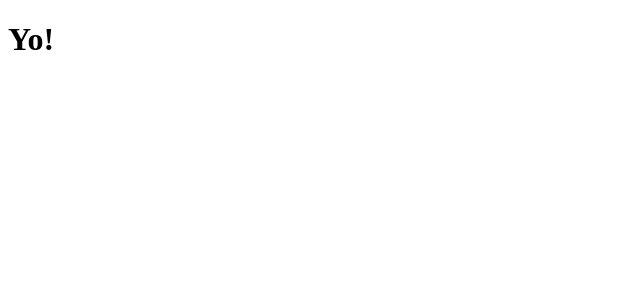
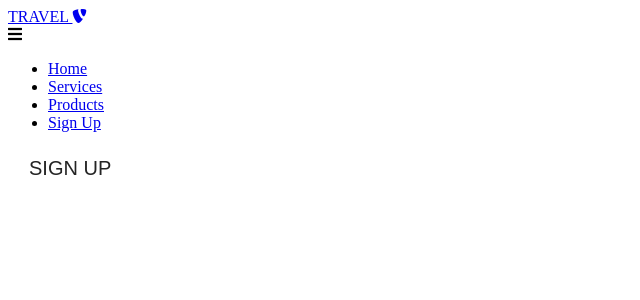
Before and after one commit to Sioomak/my-react-website-demo, a React (Create React App) app: page / in a window 1280 px wide. Shown: the top 300 px of the page, without its empty margins (0-640 px from the left). Built offline with nearby package versions, Linux system fonts and the light colour scheme.

Commit message:
ButtonJS and ButtonCSS added

```diff
--- a/package.json
+++ b/package.json
@@ -8,6 +8,7 @@
     "@testing-library/user-event": "^7.1.2",
     "react": "^16.14.0",
     "react-dom": "^16.14.0",
+    "react-router-dom": "^5.2.0",
     "react-scripts": "3.4.3"
   },
   "scripts": {
--- a/public/index.html
+++ b/public/index.html
@@ -20,6 +20,8 @@
       href="https://fonts.googleapis.com/css2?family=PT+Sans:wght@700&display=swap"
       rel="stylesheet"
     />
+    <link rel="stylesheet" href="https://use.fontawesome.com/releases/v5.15.1/css/all.css"
+      integrity="sha384-vp86vTRFVJgpjF9jiIGPEEqYqlDwgyBgEF109VFjmqGmIY/Y4HV4d3Gp2irVfcrp" crossorigin="anonymous">
 
     <!--
       manifest.json provides metadata used when your web app is installed on a
--- a/src/App.js
+++ b/src/App.js
@@ -1,11 +1,19 @@
 import React from 'react';
+import Navbar from './components/Navbar';
+import {BrowserRouter as Router, Switch, Route} from 'react-router-dom';
 import './App.css';
+
 
 function App() {
   return (
-    <div className='app'>
-      <h1>Yo!</h1>
-    </div>
+    <>
+    <Router>
+      <Navbar/>
+      <Switch>
+        <Route path='/' exact/>
+      </Switch>
+    </Router>
+    </>
   )
 }
 
--- /dev/null
+++ b/src/components/Button.css
@@ -0,0 +1,41 @@
+:root {
+  --primary: #fff;
+}
+
+.btn {
+  padding: 8px, 20px;
+  border-radius: 2px;
+  outline: none;
+  border: none;
+  cursor: pointer;
+}
+
+.btn--primary {
+  background-color: var(--primary);
+  color: #242424;
+  border: 1px solid var(--primary);
+}
+
+.btn--outline {
+  background-color: transparent;
+  color: #fff;
+  padding: 8px 20px;
+  border: 1px solid var(--primary);
+  transition: all 0.3s ease-out;
+}
+
+.btn--medium {
+  padding: 8px 20px;
+  font-size: 20px;
+}
+.btn--large {
+  padding: 12px 26px;
+  font-size: 20px;
+}
+
+.btn--medium:hover,
+.btn--large:hover {
+  background: #fff;
+  color: #242424;
+  transition: all 0.3s ease-out;
+}
--- /dev/null
+++ b/src/components/Button.js
@@ -0,0 +1,32 @@
+import React from 'react'
+import './Button.css'
+import { Link } from 'react-router-dom'
+
+const STYLES = ['btn--primary', 'btn--online'];
+const SIZES = ['btn--medium', 'btn--large'];
+
+export const Button = ({
+  children,
+  type,
+  onClick,
+  buttonStyle,
+  buttonSize
+}) => {
+  const checkButtonStyle = STYLES.includes(buttonStyle)
+  ? buttonStyle
+  : STYLES[0];
+
+  const checkButtonSize = SIZES.includes(buttonSize) ? buttonSize : SIZES[0]
+
+  return (
+    <Link to="/sign-up" className="btn-mobile">
+      <button
+      className={`btn ${checkButtonStyle} ${checkButtonSize}`}
+      onClick={onClick}
+      type={type}
+      >
+        {children}
+      </button>
+    </Link>
+  )
+};
--- a/src/components/Navbar.js
+++ b/src/components/Navbar.js
@@ -0,0 +1,59 @@
+import React, {useState} from 'react'
+import {Link} from 'react-router-dom'
+import { Button } from './Button';
+
+
+function Navbar() {
+  const [click, setClick] = useState(false);
+  const [button, setButton] = useState(true);
+  const handleClick = () => setClick(!click);
+  const closeMobileMenu = ()=> setClick(false);
+
+  const showButton = ()=> {
+    if(window.innerWidth <= 960) {
+      setButton(false);
+    } else {
+      setButton(true);
+    }
+  };
+  window.addEventListener('resize', showButton);
+  return (
+    <>
+      <nav className="navBar">
+         <div className="navBar-container">
+          <Link to="/" className="navbar.logo">
+            TRAVEL <i className="fab fa-typo3"/>
+          </Link>
+            <div className="menu-icon" onClick={handleClick}>
+              <i className={click ? "fas fa-times" : "fas fa-bars"}/>
+            </div>
+            <ul className={click ? "nav-menu active" : "nav-menu"}>
+              <li className="nav-item">
+                <Link to="/" className="nav-links" onClick={closeMobileMenu}>
+                  Home
+                </Link>
+              </li>
+                            <li className="nav-item">
+                <Link to="/services" className="nav-links" onClick={closeMobileMenu}>
+                  Services
+                </Link>
+              </li>
+                            <li className="nav-item">
+                <Link to="/products" className="nav-links" onClick={closeMobileMenu}>
+                  Products
+                </Link>
+              </li>
+                            <li className="nav-item">
+                <Link to="/sign-up" className="nav-links" onClick={closeMobileMenu}>
+                  Sign Up
+                </Link>
+              </li>
+            </ul>
+            {button && <Button buttonStyle="btn--outline">SIGN UP</Button>}
+         </div>
+       </nav>
+    </>
+  );
+}
+
+export default Navbar
--- a/src/index.js
+++ b/src/index.js
@@ -3,9 +3,4 @@
 import App from './App';
 
 
-function Greeting(){
-  return <h4>My first component! Salam Buddies</h4>;
-}
-
-
 ReactDOM.render(<App/>, document.getElementById('root'));
```
Also changed, not shown: 1 other file (tests, documents, lock files or other folders).
